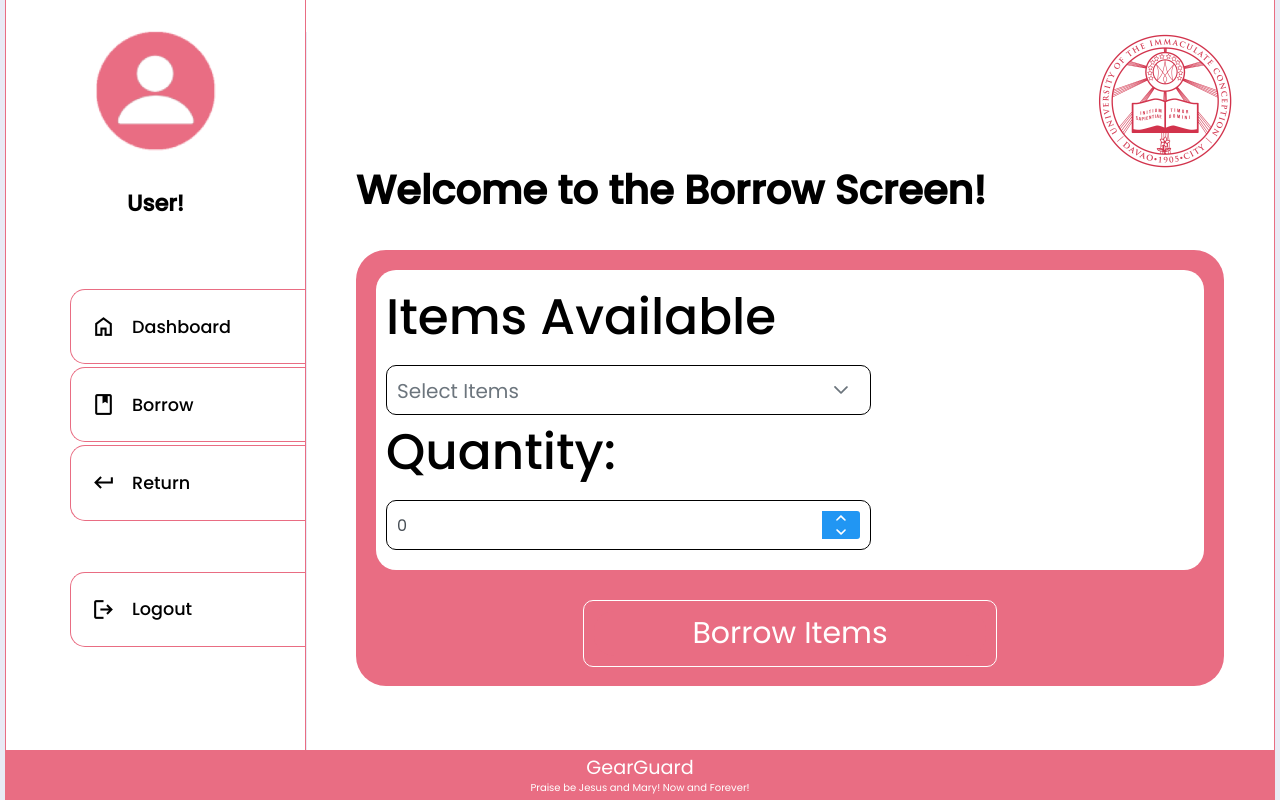
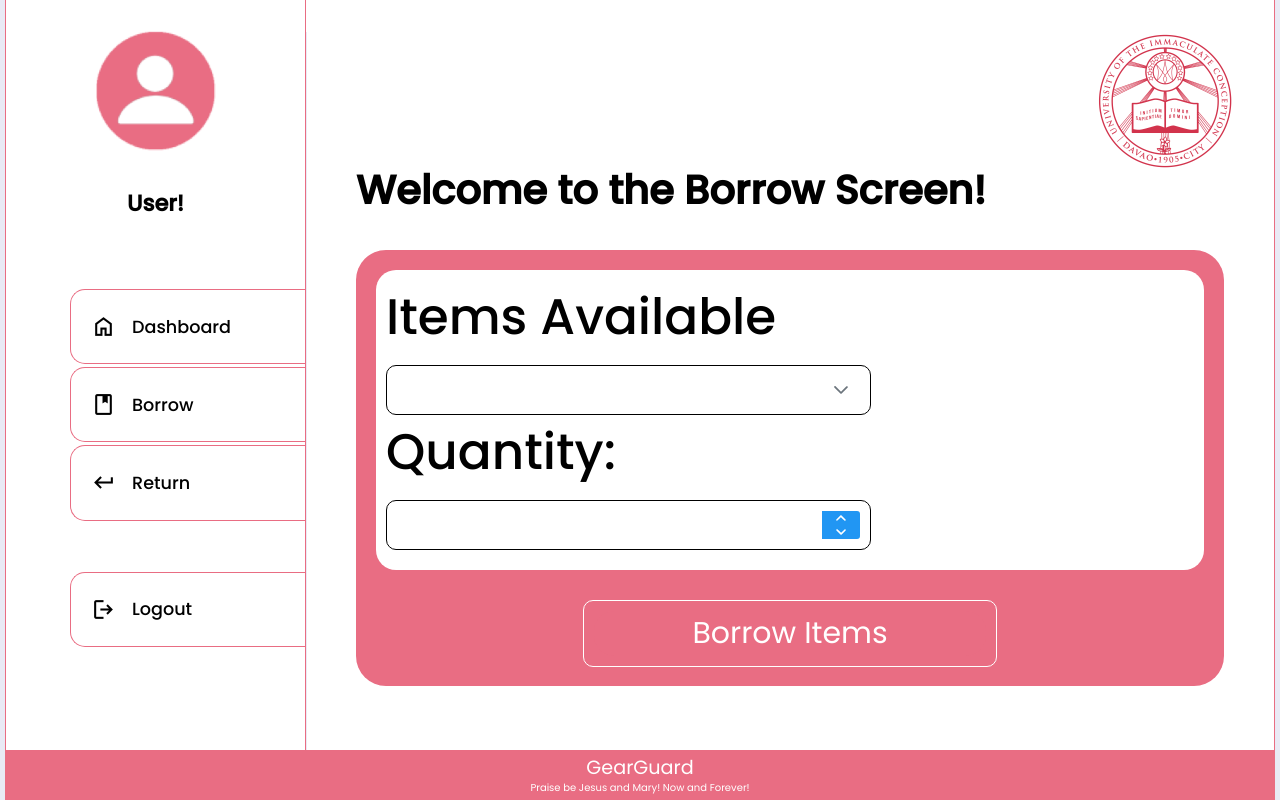
Before and after one commit to Ralph-Dulla-23/Webdev, a React (Vite) app in the folder frontend/: page /Borrow in a window 1280 px wide. Built offline with nearby package versions, Linux system fonts and the light colour scheme.

Commit message:
Updated borrow 12/23/2023 // 8:41PM

```diff
--- a/frontend/package.json
+++ b/frontend/package.json
@@ -11,7 +11,7 @@
   },
   "dependencies": {
     "primeicons": "^6.0.1",
-    "primereact": "^10.0.9",
+    "primereact": "^10.2.1",
     "react": "^18.2.0",
     "react-dom": "^18.2.0",
     "react-router-dom": "^6.18.0"
--- a/frontend/src/JSON/Items.json
+++ b/frontend/src/JSON/Items.json
@@ -1,4 +1,4 @@
 [
-    { "name": "Audio Cord", "code": "AU" },
-    { "name": "Audio Cord", "code": "AU" }
+    {"name": "Item1", "code": "A1", "status": "Available", "itemId": "123"},
+    {"name": "Item2", "code": "A2", "status": "Available", "itemId": "124"}
 ]
--- a/frontend/src/Pages/Borrow/Borrow.tsx
+++ b/frontend/src/Pages/Borrow/Borrow.tsx
@@ -9,13 +9,15 @@ import items from '../../JSON/items.json';
 let itemsBar = items;
 
 interface InputValue {
-    name: string;
-    code: string;
+  name: string;
+  code: string;
+  status: string;
+  itemId: string;
 }
 
 
 function Return() {
-  const [value1, setValue1] = useState(0);
+  const [value1, setValue1] = useState();
 
   const [multiselectValue, setMultiselectValue] = useState(null);
   const multiselectValues: InputValue[] = itemsBar;
@@ -26,6 +28,13 @@ function Return() {
   const handleBorrowClick = () => navigate('/Borrow');
   const handleReturnClick = () => navigate('/Return');
   const handleAccountClick = () => navigate('/Account');
+
+  const handleBorrowBtn = () => {
+    multiselectValues.forEach((selectedItem: InputValue) => {
+      const { name, code, status, itemId } = selectedItem;
+      console.log(`Borrowing ${name} (Code: ${code}, Status: ${status}, Item ID: ${itemId})`);
+    });
+  };
 
   return (
     <>
@@ -95,14 +104,19 @@ s2?family=Material+Symbols+Outlined:opsz,wght,FILL,GRAD@20..48
                         <h2>Items Available</h2>
                         <div className="card flex justify-content-center">
 
-                        <MultiSelect className='itemlist'
-                        value={multiselectValue}
-                        onChange={(e) => setMultiselectValue(e.value)}
-                        options={multiselectValues}
-                        optionLabel="name"
-                        placeholder="Select Items"
-                        filter
-                        display="chip"
+                        <MultiSelect
+                           className='itemlist'
+                            value={multiselectValue}
+                              onChange={(e) => setMultiselectValue(e.value)}
+                               options={multiselectValues}
+                                 optionLabel="name" // Displayed in the input field
+                              itemTemplate={(option: InputValue) => (
+                           <div>
+                              <div>{option.name}</div>
+                              <div>Status: {option.status}</div>
+                              <div>Item ID: {option.itemId}</div>
+                              </div>
+                          )}
                     />
              </div>
 
@@ -118,8 +132,7 @@ s2?family=Material+Symbols+Outlined:opsz,wght,FILL,GRAD@20..48
                   </div>
                   <div className="lowertable">
                     <div className="borrowbtn">
-                    <Button className='btn' label="Borrow Items" />
-
+                    <Button className='btn' label="Borrow Items" onClick={handleBorrowBtn} />
                     </div>
                   </div>
                   </div>
```
Also changed, not shown: 1 other file (tests, documents, lock files or other folders).
